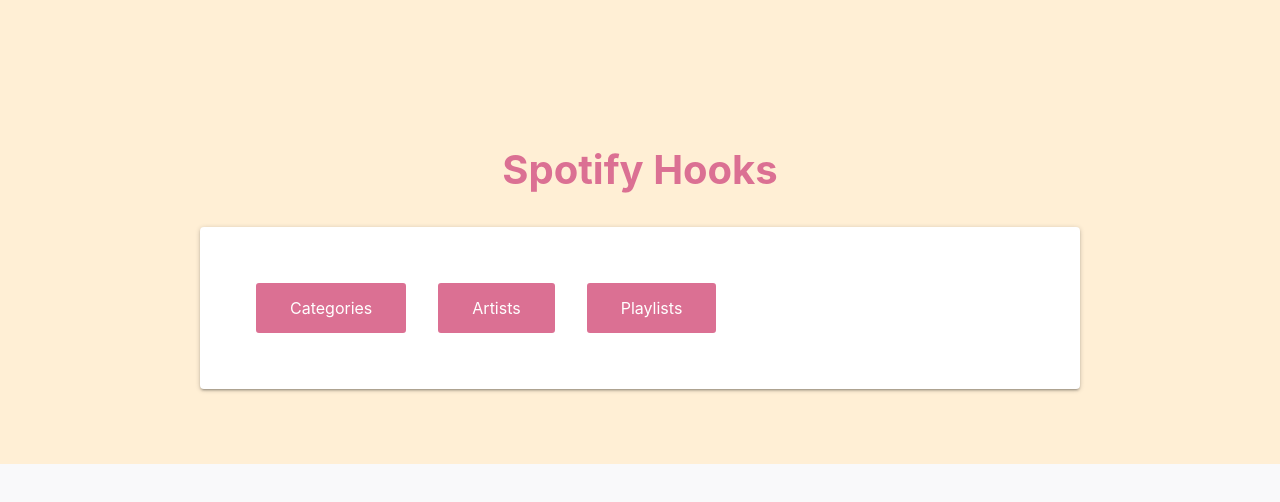
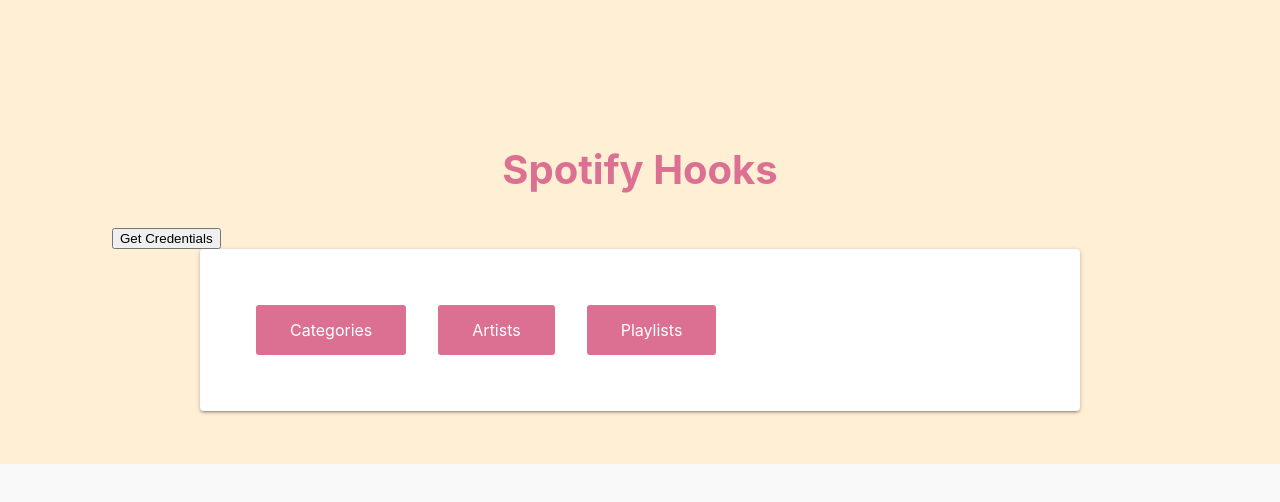
Before and after one commit to nfmontenegro/typescript-spotify, a React (Create React App) app in the folder front/: page / in a window 1280 px wide. Shown: the top 502 px of the page. Built offline with nearby package versions, Linux system fonts and the light colour scheme.

Commit message:
clear localstorage

```diff
--- a/front/src/components/App.js
+++ b/front/src/components/App.js
@@ -27,14 +27,22 @@
     setCredentials(true)
   }
 
+  function logOut() {
+    localStorage.clear()
+    setCredentials(false)
+  }
+
+  console.log('Credentials!', credentials)
   return (
     <BrowserRouter>
       <Wrapper>
         <Title>Spotify Hooks</Title>
-        {credentials && (
+        {!credentials ? (
           <button onClick={event => getCredentials(event)}>
             Get Credentials
           </button>
+        ) : (
+          <button onClick={() => logOut()}>Logout</button>
         )}
         <MaterialCumbs>
           <Menu />
```
